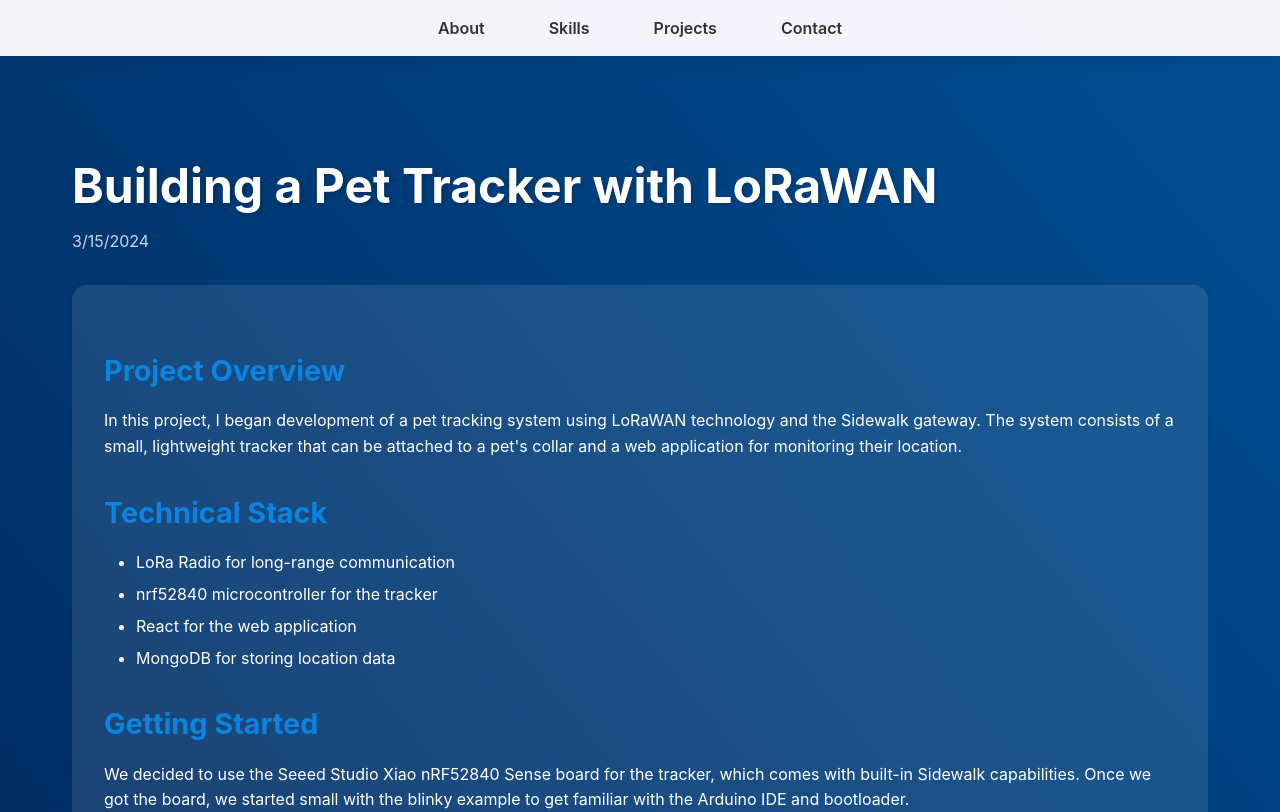
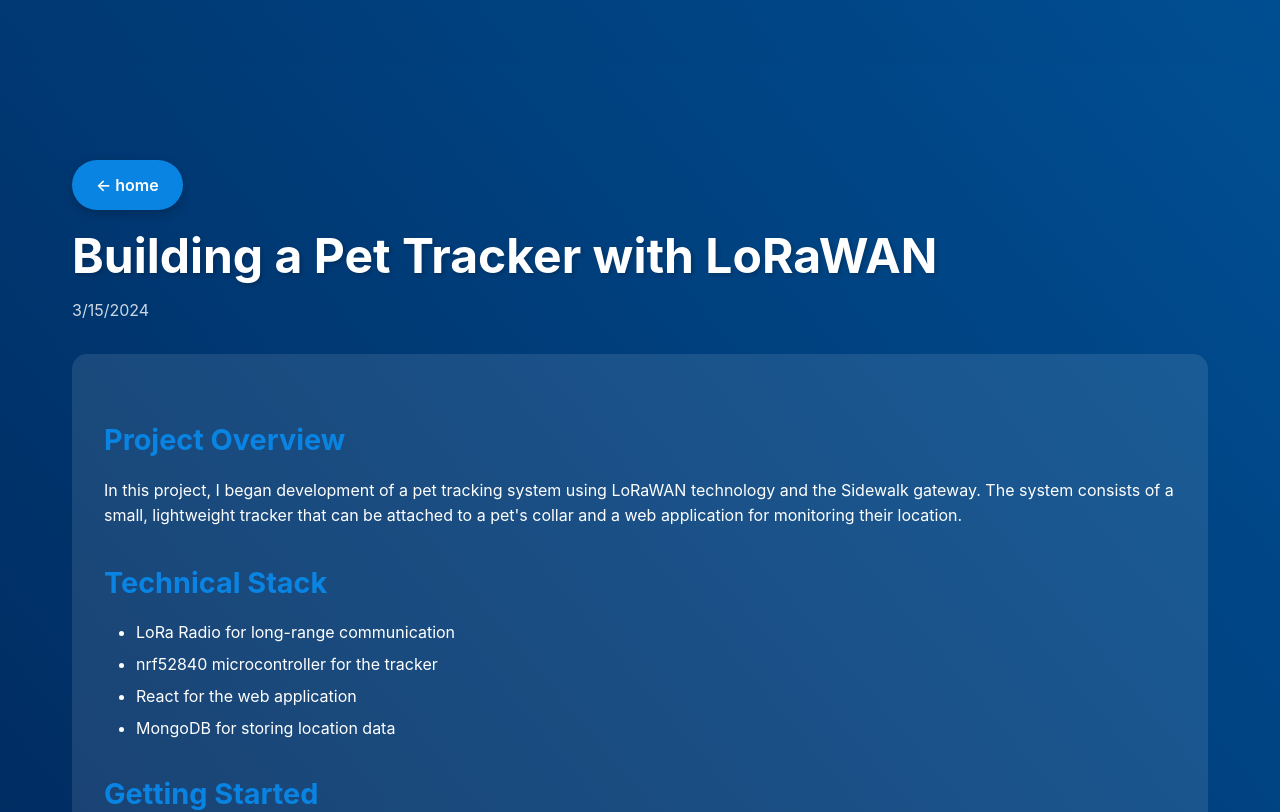
Before and after one commit to nicoloco321/portfolio, a React (Vite) app: page /portfolio/blog/project1 in a window 1280 px wide. Shown: the top 812 px of the page. Built offline with nearby package versions, Linux system fonts and the light colour scheme; no server answers.

Commit message:
header changes

```diff
--- a/index.html
+++ b/index.html
@@ -5,16 +5,7 @@
 	<meta charset="UTF-8" />
 	<link rel="icon" type="image/svg+xml" href="/src/assets/car.svg" />
 	<meta name="viewport" content="width=device-width, initial-scale=1.0" />
-	<script type="module">
-		const websiteId = import.meta.env.VITE_UMAMI_WEBSITE_ID;
-
-		const script = document.createElement('script');
-		script.async = true;
-		script.defer = true;
-		script.setAttribute('data-website-id', websiteId);
-		script.src = 'https://cloud.umami.is/script.js';
-		document.head.appendChild(script);
-	</script>
+	<script defer src="https://cloud.umami.is/script.js" data-website-id="72675c84-c54e-49e8-bf74-36fa13ea0e41"></script>
 	<title>Nicholas</title>
 </head>
 
--- a/src/App.css
+++ b/src/App.css
@@ -623,3 +623,32 @@ main {
 	border-radius: 8px;
 	box-shadow: 0 4px 12px rgba(0, 0, 0, 0.2);
 }
+
+/* Button styles */
+.button {
+	display: inline-block;
+	padding: 0.8rem 1.5rem;
+	font-size: 1rem;
+	font-weight: 600;
+	color: white;
+	background-color: #0984e3; /* Primary theme color */
+	border: none;
+	border-radius: 25px;
+	text-align: center;
+	text-decoration: none;
+	cursor: pointer;
+	transition: all 0.3s ease;
+	box-shadow: 0 4px 12px rgba(0, 0, 0, 0.2);
+}
+
+.button:hover {
+	background-color: #2d3436; /* Secondary theme color */
+	color: #fff;
+	box-shadow: 0 6px 16px rgba(0, 0, 0, 0.3);
+	transform: translateY(-3px);
+}
+
+.button:active {
+	transform: translateY(1px);
+	box-shadow: 0 2px 8px rgba(0, 0, 0, 0.2);
+}
--- a/src/App.jsx
+++ b/src/App.jsx
@@ -11,7 +11,7 @@ import "./App.css";
 
 function App() {
 	return (
-		<Router basename="/portfolio">
+		<Router basename="/portfolio/">
 			<div className="portfolio">
 				<Header />
 				<main>
@@ -20,9 +20,9 @@ function App() {
 							path="/"
 							element={
 								<>
+									<Projects />
+									<Skills />
 									<About />
-									<Skills />
-									<Projects />
 									<Contact />
 								</>
 							}
--- a/src/components/BlogPost.jsx
+++ b/src/components/BlogPost.jsx
@@ -77,6 +77,9 @@ const BlogPost = () => {
 	return (
 		<div className="blog-post">
 			<div className="container">
+				<a href="/" className="button" style={{ marginBottom: "20px" }}>
+					← home
+				</a>
 				<h1>{title}</h1>
 				<div className="blog-meta">
 					<span className="date">{new Date(date).toLocaleDateString()}</span>
@@ -85,6 +88,7 @@ const BlogPost = () => {
 					{content.map((item, index) => renderContent(item, index))}
 				</div>
 				<div className="blog-links">
+					{project.demoLink !== "#" && (
 						<a
 							href={project.demoLink}
 							target="_blank"
@@ -93,6 +97,8 @@ const BlogPost = () => {
 						>
 							View Live Demo
 						</a>
+					)}
+					{project.githubLink !== "#" && (
 						<a
 							href={project.githubLink}
 							target="_blank"
@@ -101,6 +107,7 @@ const BlogPost = () => {
 						>
 							View on GitHub
 						</a>
+					)}
 				</div>
 			</div>
 		</div>
--- a/src/components/Header.jsx
+++ b/src/components/Header.jsx
@@ -1,8 +1,10 @@
 import React, { useEffect, useState } from "react";
+import { useLocation } from "react-router-dom";
 
 const Header = () => {
 	const [isHidden, setIsHidden] = useState(false);
 	const [lastScrollY, setLastScrollY] = useState(0);
+	const location = useLocation();
 
 	useEffect(() => {
 		const handleScroll = () => {
@@ -34,13 +36,18 @@ const Header = () => {
 		}
 	};
 
+	// Hide the header if not on the base route
+	if (location.pathname !== "/") {
+		return null;
+	}
+
 	return (
 		<header className={`header ${isHidden ? "hidden" : ""}`}>
 			<nav className="nav">
 				<ul>
 					<li>
-						<a href="#about" onClick={(e) => handleClick(e, "about")}>
-							About
+						<a href="#projects" onClick={(e) => handleClick(e, "projects")}>
+							Projects
 						</a>
 					</li>
 					<li>
@@ -49,8 +56,8 @@ const Header = () => {
 						</a>
 					</li>
 					<li>
-						<a href="#projects" onClick={(e) => handleClick(e, "projects")}>
-							Projects
+						<a href="#about" onClick={(e) => handleClick(e, "about")}>
+							About
 						</a>
 					</li>
 					<li>
--- a/src/components/Projects.jsx
+++ b/src/components/Projects.jsx
@@ -15,6 +15,7 @@ const Projects = () => {
 								<p>{project.description}</p>
 							</Link>
 							<div className="project-links">
+								{project.demoLink !== "#" && (
 									<a
 										href={project.demoLink}
 										target="_blank"
@@ -23,6 +24,8 @@ const Projects = () => {
 									>
 										View Live Demo
 									</a>
+								)}
+								{project.githubLink !== "#" && (
 								<a
 									href={project.githubLink}
 									target="_blank"
@@ -31,6 +34,7 @@ const Projects = () => {
 								>
 									View on GitHub
 								</a>
+								)}
 							</div>
 						</div>
 					))}
--- a/src/data/projects.json
+++ b/src/data/projects.json
@@ -5,7 +5,7 @@
 			"title": "Pet Tracker",
 			"description": "A pet tracker app that allows you to track your pets using a LoRaWAN network",
 			"demoLink": "#",
-			"githubLink": "https://github.com/aws-samples/aws-iot-core-for-amazon-sidewalk-sample-app",
+			"githubLink": "#",
 			"learnMore": "/blog/pet-tracker",
 			"blogContent": {
 				"title": "Building a Pet Tracker with LoRaWAN",
```
Lines whose indentation alone changed are shown as unchanged.
